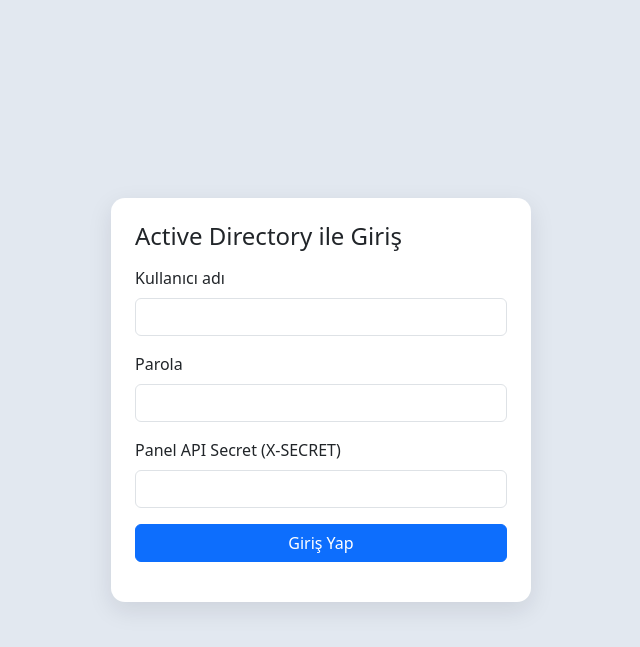
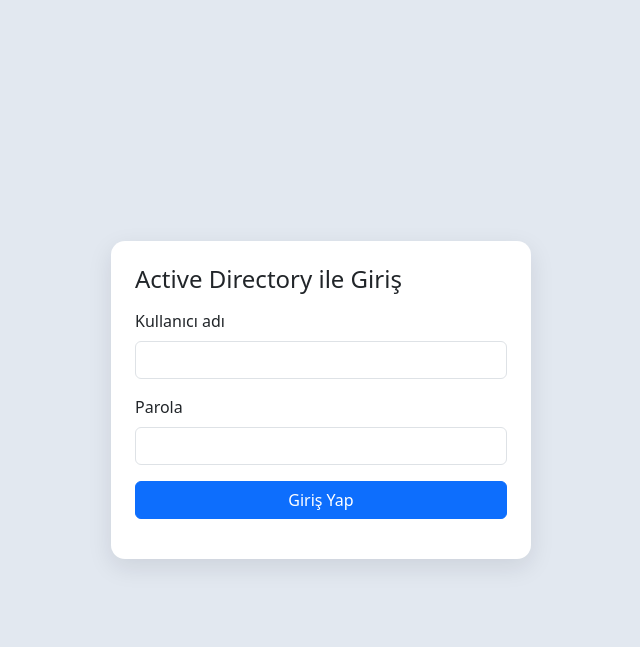
Before and after one commit to hihancioglu/baylan-signage, a Flask app: page /panel/login in a window 1280 px wide. Shown: the top 647 px of the page, without its empty margins (319-959 px from the left). Run offline with Flask 3, Linux system fonts and the light colour scheme.

Commit message:
Remove X-SECRET from panel login flow

```diff
--- a/app/main.py
+++ b/app/main.py
@@ -159,7 +159,7 @@ def _utc_now_iso():
 
 
 def _auth_failed():
-    return _panel_auth_failed() or request.headers.get("X-SECRET") != SHARED_SECRET
+    return _panel_auth_failed()
 
 
 def _is_panel_authenticated() -> bool:
--- a/app/templates/panel_login.html
+++ b/app/templates/panel_login.html
@@ -22,23 +22,14 @@
         <label class="form-label" for="password">Parola</label>
         <input id="password" class="form-control" type="password" autocomplete="current-password" />
       </div>
-      <div class="mb-3">
-        <label class="form-label" for="secret">Panel API Secret (X-SECRET)</label>
-        <input id="secret" class="form-control" />
-      </div>
       <button class="btn btn-primary w-100" onclick="login()">Giriş Yap</button>
       <div id="error" class="text-danger small mt-3"></div>
     </div>
   </div>
 <script>
-const secretInput = document.getElementById('secret');
-secretInput.value = localStorage.getItem('panelSecret') || '';
-
 async function login(){
   const username = document.getElementById('username').value.trim();
   const password = document.getElementById('password').value;
-  const secret = secretInput.value.trim();
-  localStorage.setItem('panelSecret', secret);
 
   const resp = await fetch('/api/panel/login', {
     method: 'POST',
```
Also changed, not shown: app/templates/panel.html (+2 -5 lines), README.md.
